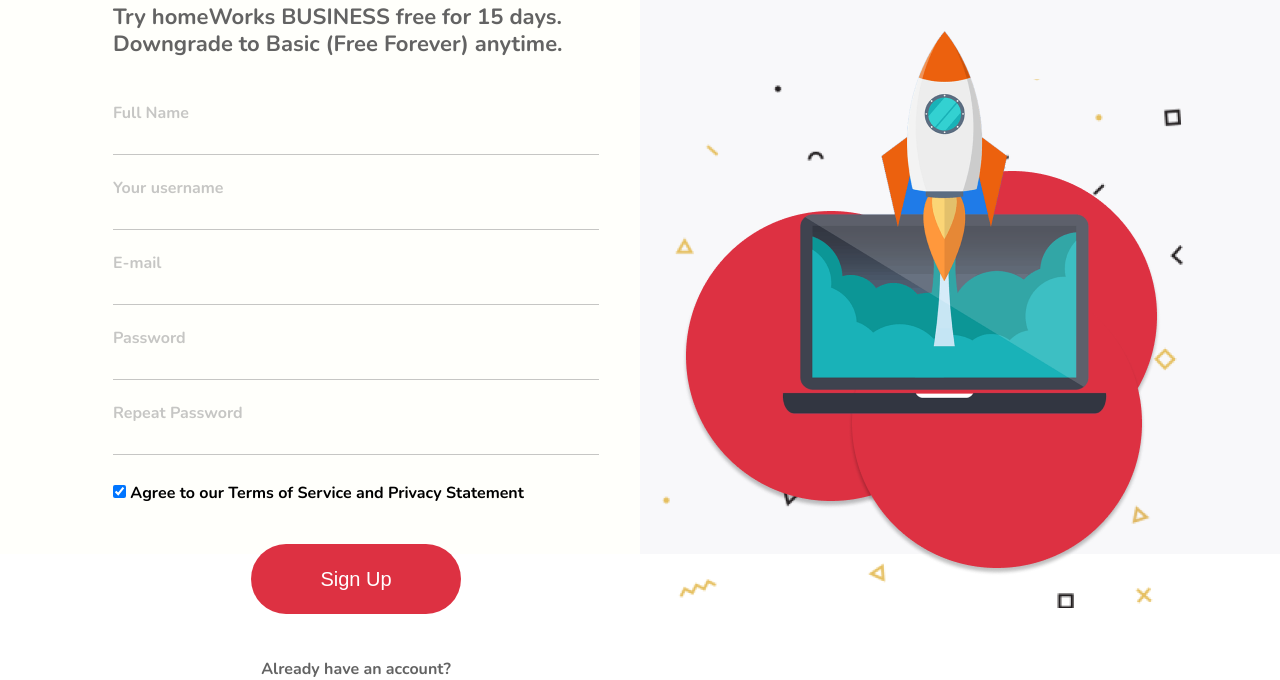
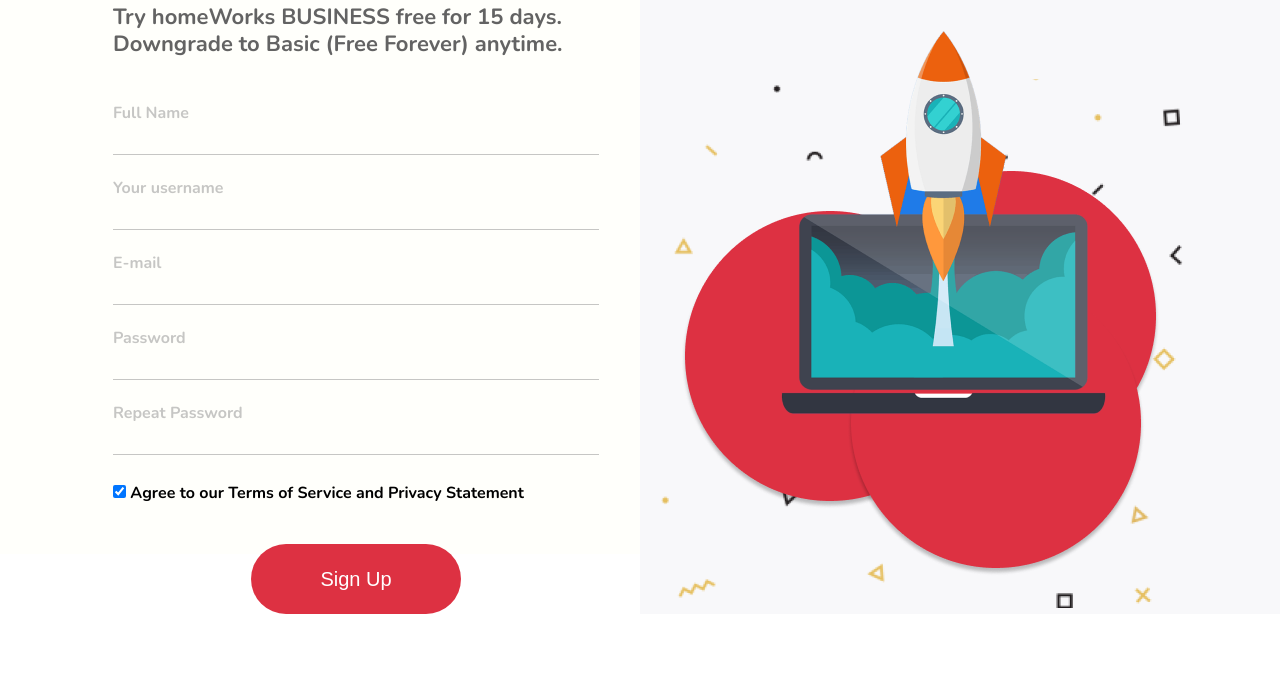
Before and after one commit to Artem197817/task14-validForm, a website: page index.html in a window 1280 px wide. Shown: the part 246-926 px from the top of the page. After the commit the page ends 860 px from the top, so only its background shows below. Drawn offline with nearby package versions, Linux system fonts and the light colour scheme.

Commit message:
bug fix style.css

```diff
--- a/styles/style.css
+++ b/styles/style.css
@@ -16,6 +16,7 @@
     display: grid;
     grid-template-columns: 50vw 50vw;
     position: relative;
+    overflow: hidden;
 }
 
 .form {
@@ -33,7 +34,7 @@
     grid-column: 2/3;
     justify-self: start;
     background: #F8F8FA;
-    height: 100vh;
+   /*// height: 100vh;*/
     left: 50%;
     width: 100%;
 
@@ -58,10 +59,13 @@
 }
 
 .container-img {
-    padding: 254px 0 0 1px;
-    max-width: 590px;
+    padding-top: 254px;
+
+
+
     box-sizing: border-box;
     position: relative;
+
 }
 
 .form-info-title {
```
